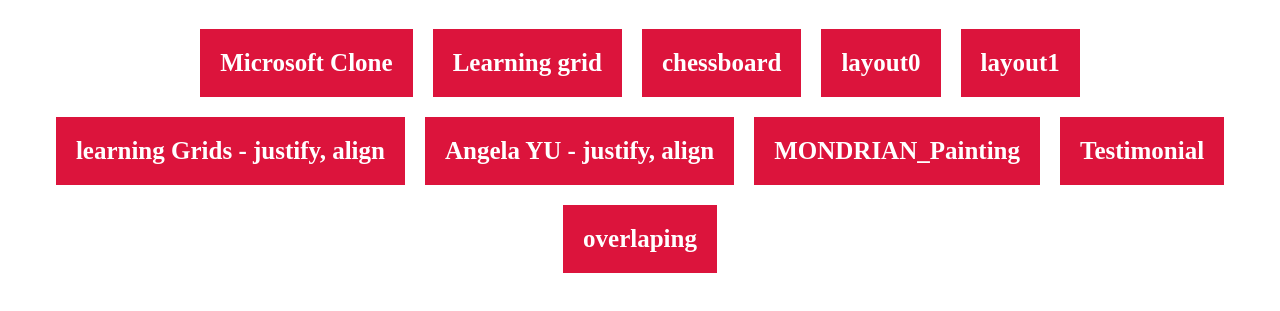
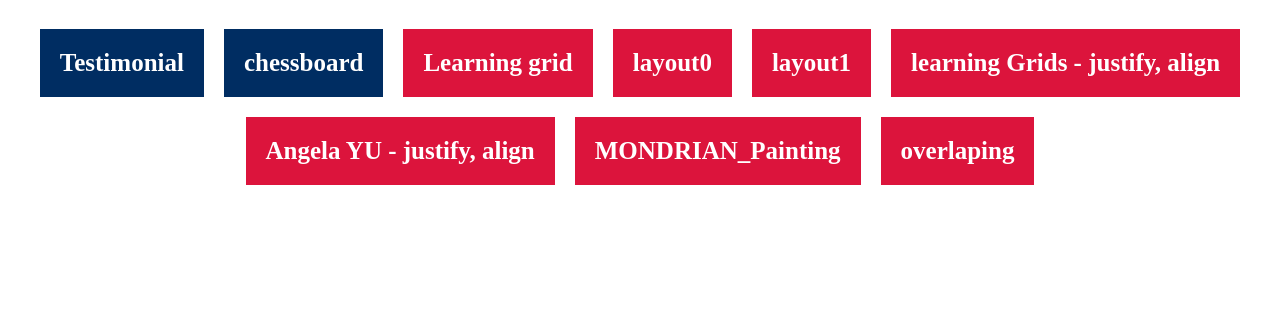
Before and after one commit to ratandeep1017/Learning-Grids-CSS, a plain HTML site: page index.html in a window 1280 px wide. Shown: the part 61-372 px from the top of the page. Drawn offline with Linux system fonts and the light colour scheme.

Commit message:
Update index.html

```diff
--- a/index.html
+++ b/index.html
@@ -38,15 +38,15 @@
 <body>
     <h1>Grid Sizing</h1>
     <div class="container">
-        <a class="item" href="https://ratandeep1017.github.io/Microsoft-Front-Page-UI/">Microsoft Clone</a>
+        <a style="background-color:#002D62;" class="item" href="./Testimonial/index.html">Testimonial</a>
+        <a style="background-color:#002D62;" class="item" href="./chessboard.html">chessboard</a>
+        <!-- -------------------------------------------------------------------- -->
         <a class="item" href="./GRID/index.html">Learning grid</a>
-        <a class="item" href="./chessboard.html">chessboard</a>
         <a class="item" href="./layout0.html">layout0</a>
         <a class="item" href="./layout1.html">layout1</a>
         <a class="item" href="./learningGrids.html">learning Grids - justify, align</a>
         <a class="item" href="https://appbrewery.github.io/grid-sizing">Angela YU - justify, align</a>
         <a class="item" href="./MONDRIAN_Painting.html">MONDRIAN_Painting</a>
-        <a class="item" href="./Testimonial/index.html">Testimonial</a>
         <a class="item" href="./overlaping.html">overlaping</a>
 
 
```
